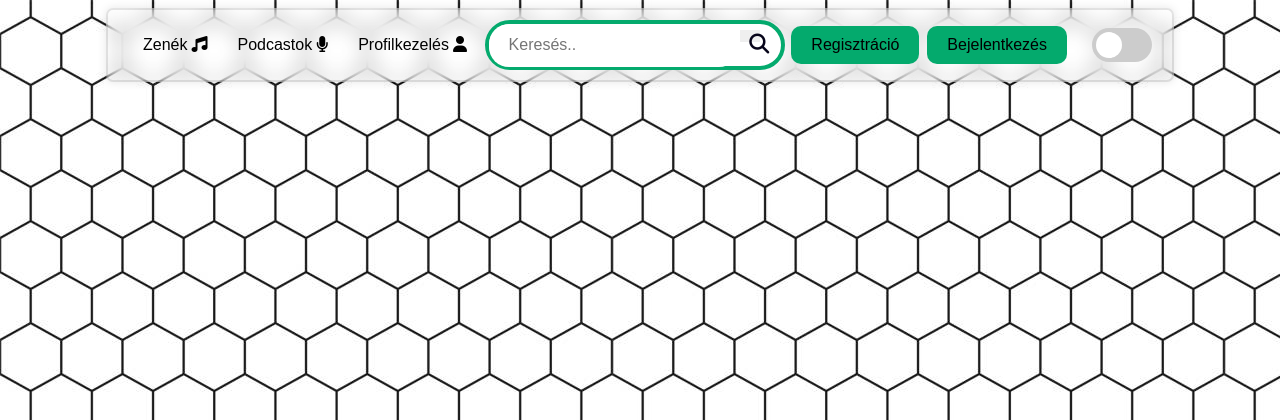
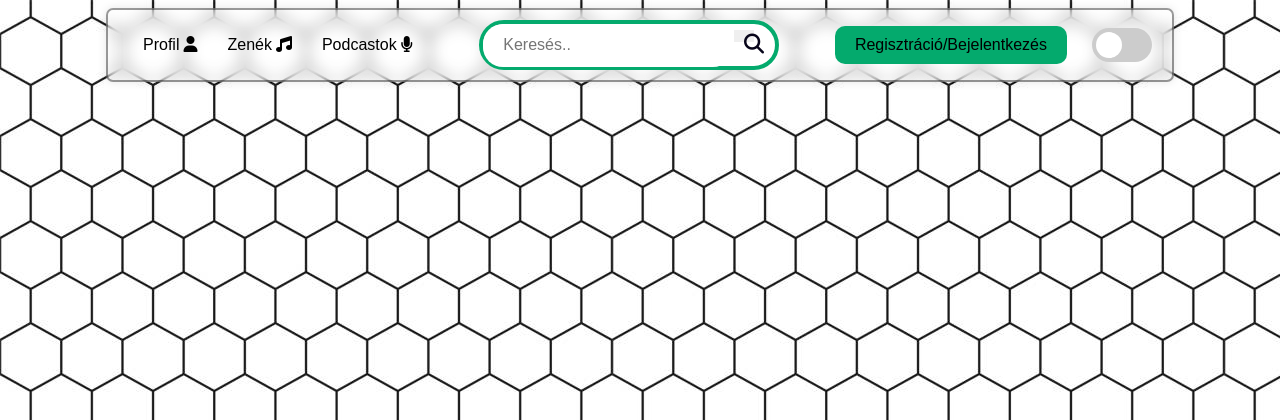
Before and after one commit to TuneTracer/TuneTracer, a PHP site: page / in a window 1280 px wide. Shown: the top 420 px of the page. Run offline with PHP 8.4, Linux system fonts and the light colour scheme; some libraries are stand-ins or nearby versions.

Commit message:
Add files via upload

```diff
--- a/index.css
+++ b/index.css
@@ -1,13 +1,3 @@
-@media (prefers-color-scheme: dark) {
-    html{
-        filter: invert(100%);
-        -webkit-filter: invert(100%);
-    }
-    img{
-        filter: invert(100%);
-        -webkit-filter: invert(100%);
-    }
-}
 @media screen and (max-width: 600px) {
     .topnav .search-container {
         float: none;
@@ -26,7 +16,6 @@
 }
 body {
     font-family: Arial, sans-serif;
-    background-image: url("background.jpg");
     background-repeat:repeat;
     align-content: center;
     align-items: center;
@@ -35,12 +24,26 @@ body {
     display: flex;
     justify-content: center;
     flex-wrap: wrap;
+    background-image: url("background.jpg");
+    background-repeat: repeat;
+    background-color: white;
+}
+
+body.dark-mode  {
+    filter: invert(100%);
+    -webkit-filter: invert(100%);
+    background-image: url("darkmode.jpg");
+}
+
+body.light-mode  {
+    background-image: url("background.jpg");
+    background-color: black;
 }
 
 .navbar {
     background-color: rgba(255, 255, 255, 0.25);
-    backdrop-filter: blur(10px);
-    border: 2px solid rgba(0, 0, 0, 0.1);
+    backdrop-filter: blur(8px);
+    border: 2px solid rgba(0, 0, 0, 0.4);
     border-radius: 7px;
     box-shadow: 0px 0px 10px 0px rgba(0, 0, 0, 0.1);
     padding: 10px 20px;
@@ -88,7 +91,7 @@ body {
     transform: scaleX(0);
 }
 
-.navbar-left a:hover::after, .icons:hover::after {
+.navbar-left a:hover::after, i:hover::after {
     opacity: 1;
     transform: scaleX(1);
 }
--- a/index.html
+++ b/index.html
@@ -10,12 +10,13 @@
 </head>
 
 <body>
+
     <div class="navbar">
         <div class="navbar-left">
             <ul>
+                <li><a href="#" style="margin-right: 4px;">Profil</a><i class="fa fa-solid fa-user icons"></i></li>
                 <li><a href="#" style="margin-right: 4px;">Zenék</a><i class="fa fa-solid fa-music icons"></i></li>
                 <li><a href="#" style="margin-right: 4px;">Podcastok</a><i class="fa fa-solid fa-microphone icons"></i></li>
-                <li><a href="#" style="margin-right: 4px;">Profilkezelés</a><i class="fa fa-solid fa-user icons"></i></li>
             </ul>
         </div>
         <div class="search-container">
@@ -25,10 +26,9 @@
             </form>
           </div>
         <div class="navbar-right">
-            <button class="button">Regisztráció</button>
-            <button class="button" style="margin-right: 25px;">Bejelentkezés</button>
+            <button class="button" style="margin-right: 25px;">Regisztráció/Bejelentkezés</button>
             <label class="switch">
-                <input type="checkbox" id="darkModeToggle">
+                <input type="checkbox" id="darkModeToggle" onchange="darkmode()">
                 <div class="slider round"></div>
             </label>
         </div>
@@ -36,10 +36,22 @@
     <script src="https://kit.fontawesome.com/a076d05399.js" crossorigin="anonymous"></script>
     <script>
         const darkModeToggle = document.getElementById("darkModeToggle");
+        const bodyElement = document.body;
+
+        // Ellenőrzi, hogy a felhasználó rendszere támogatja-e a prefers-color-scheme lekérdezést
+        if (window.matchMedia && window.matchMedia('(prefers-color-scheme: dark)').matches) {
+            bodyElement.classList.add('dark-mode');
+            darkModeToggle.checked = true;
+        } else {
+            bodyElement.classList.add('light-mode');
+        }
 
         darkModeToggle.addEventListener("change", () => {
-            document.body.classList.toggle("dark-mode", darkModeToggle.checked);
+            bodyElement.classList.toggle("dark-mode", darkModeToggle.checked);
+            bodyElement.classList.toggle("light-mode", !darkModeToggle.checked);
         });
+
+
     </script>
 </body>
 
```
Also changed, not shown: darkmode.jpg (added).
